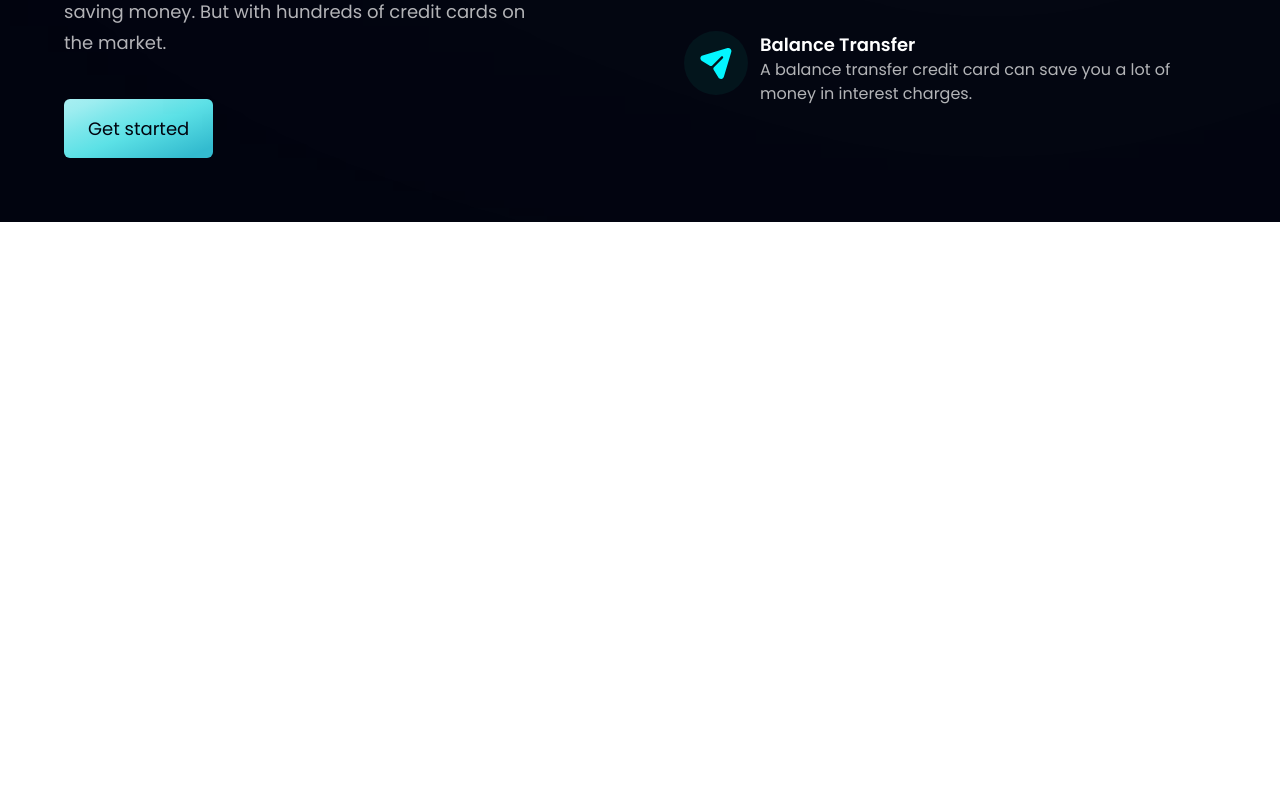
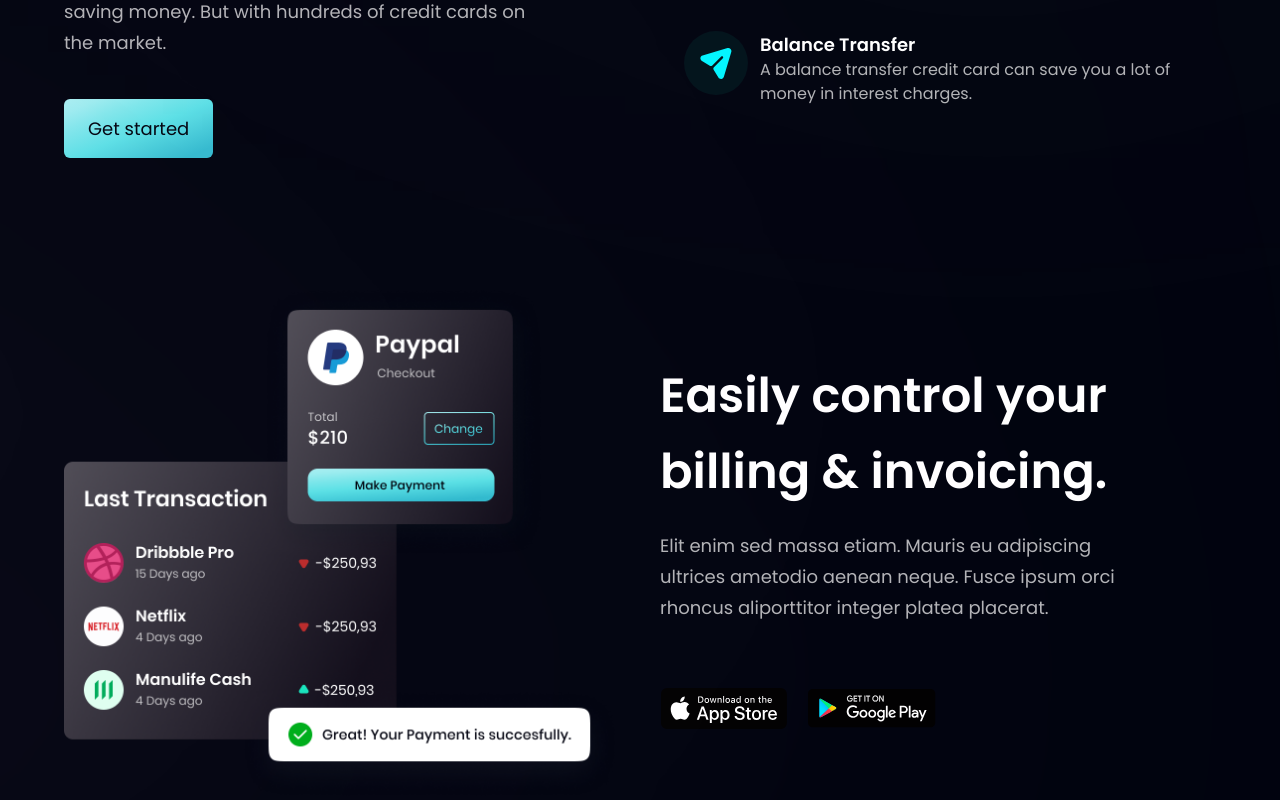
Before and after one commit to Xperaz/Bank-landing-page, a React (Vite) app in the folder bank-project/: page / in a window 1280 px wide. Shown: the part 1324-2124 px from the top of the page. Before the commit the page ends 1546 px from the top, so only its background shows below. Built offline with nearby package versions, Linux system fonts and the light colour scheme.

Commit message:
complete billing section

```diff
--- a/bank-project/src/components/Billing.jsx
+++ b/bank-project/src/components/Billing.jsx
@@ -1,7 +1,28 @@
-import React from "react";
+import { apple, bill, google} from '../assets';
+import styles, { layout } from '../styles';
 
 const Billing = () => {
-  return <div></div>;
+  return (
+    <section id="product" className={layout.sectionReverse}>
+      <div className={layout.sectionImgReverse} >
+        <img src={bill} alt="billing" className="w-[100%] h-[100%]  relative z-[5]" />
+
+      <div className="absolute z-[3] -left-1/2 top-0 w-[50%] h-[50%] rounded-full white__gradient" />
+      <div className="absolute z-[0] -left-1/2 bottom-0 w-[50%] h-[50%] rounded-full pink__gradient" />
+      </div>
+      <div className={layout.sectionInfo}>
+        <h2 className={styles.heading2}>Easily control your
+            <br className="sm:block hidden" /> billing & invoicing.</h2>
+        <p className={`${styles.paragraph} max-w-[470px] mt-5` }>
+        Elit enim sed massa etiam. Mauris eu adipiscing ultrices ametodio aenean neque. Fusce ipsum orci rhoncus aliporttitor integer platea placerat.
+        </p>
+        <div className="flex flex-row  flex-wrap sm:mt-10 mt-6">
+          <img src={apple} alt="apple store" className="w-[128px] h-[42px] object-contain mr-5 mt-6" />
+          <img src={google} alt="apple store" className="w-[128px] h-[42px] object-contain mt-6" />
+        </div>
+      </div>
+    </section>
+  )
 };
 
 export default Billing;
```
